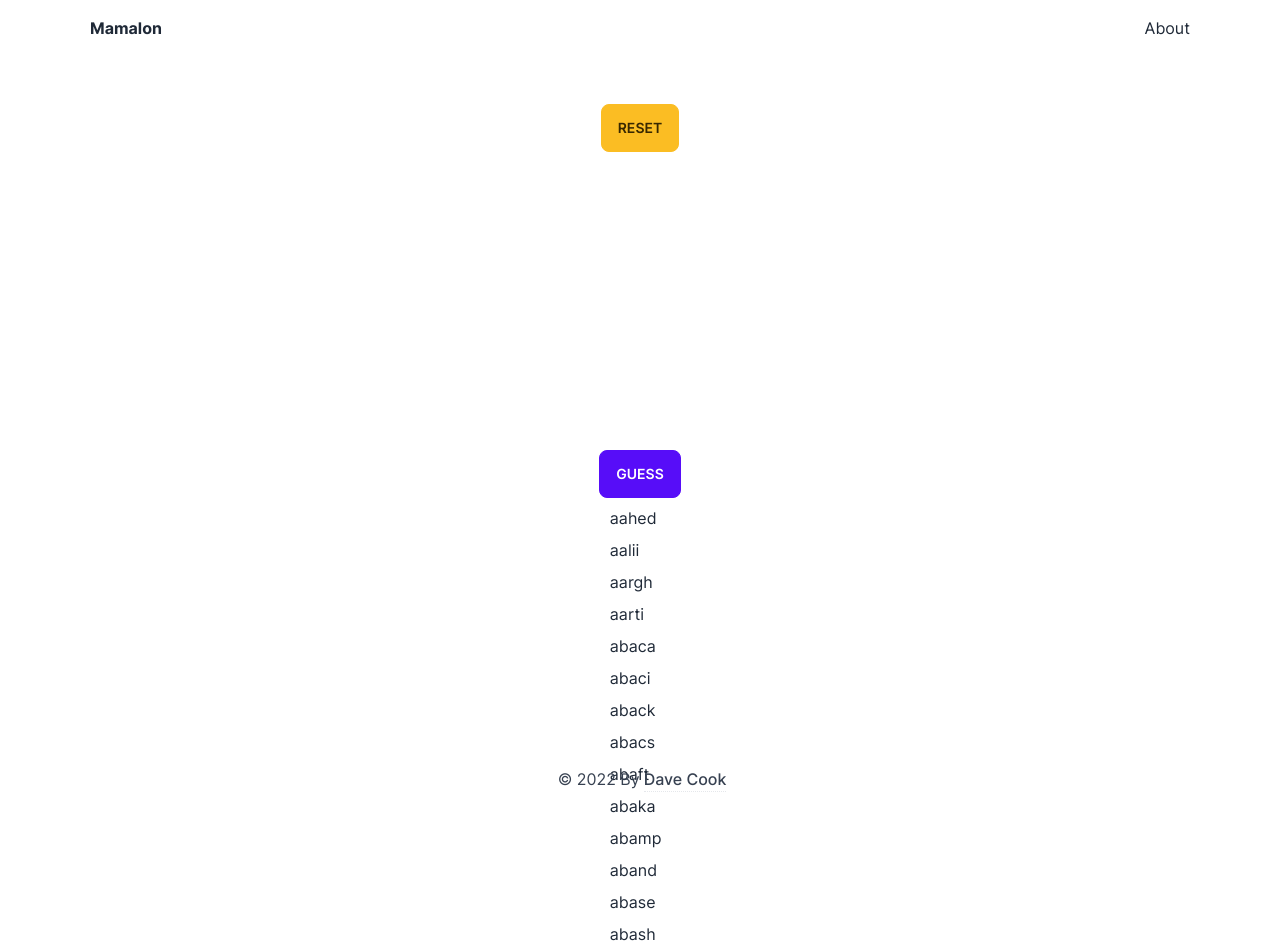
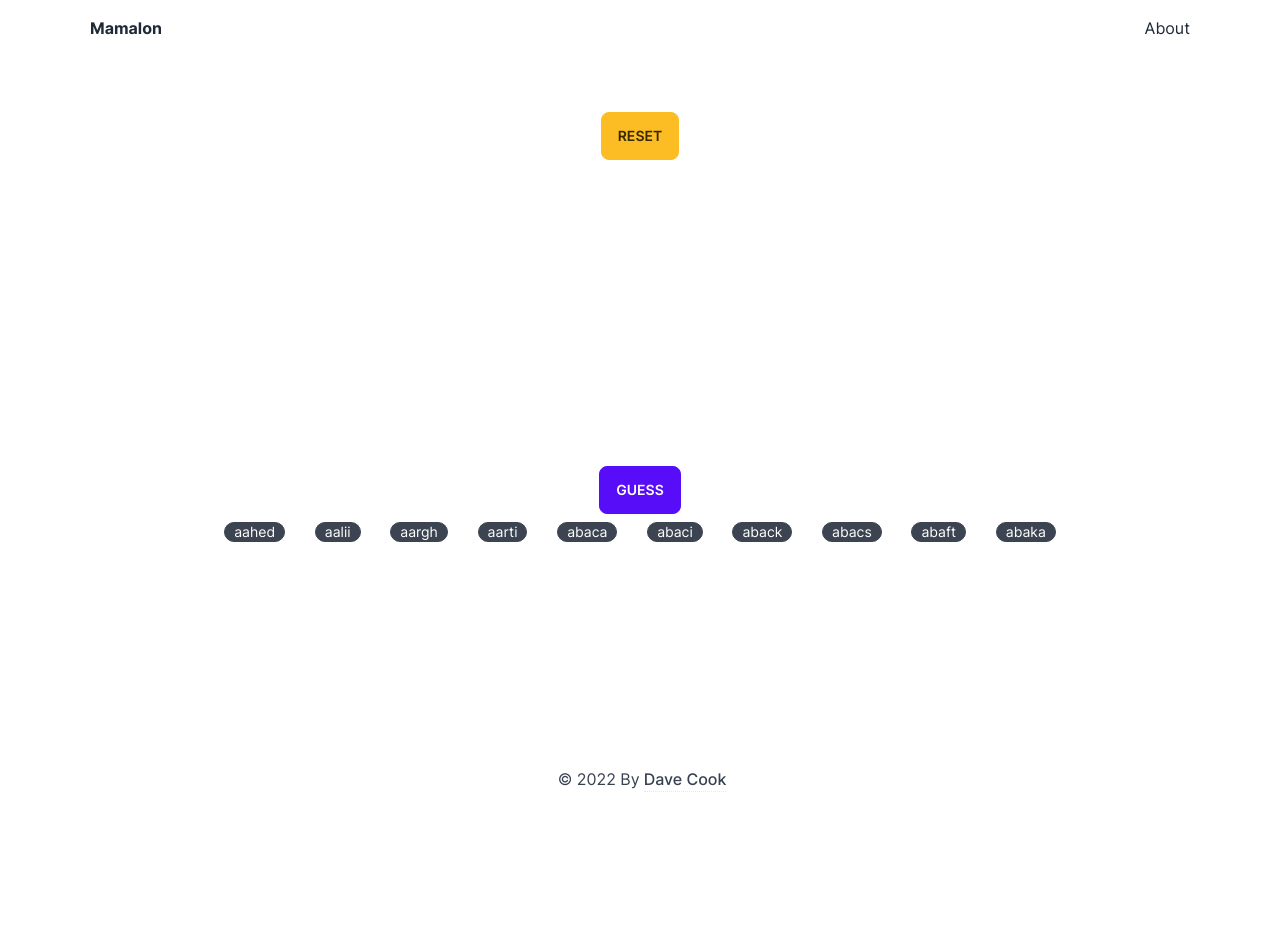
Before and after one commit to davecook88/portfolio-next, a Next.js app: page /wordle in a window 1280 px wide. Shown: the top 952 px of the page. After the commit the page ends 800 px from the top, so only its background shows below. Built offline with nearby package versions, Linux system fonts and the light colour scheme.

Commit message:
wordle take into account incorrect position

```diff
--- a/src/components/wordle/LetterBox/index.tsx
+++ b/src/components/wordle/LetterBox/index.tsx
@@ -14,17 +14,33 @@ export const LetterBox: FC<LetterBoxProps> = ({
   const clickHandler = () => {
     if (!letter || !clue || !setLetterClue) return;
     if (!clue) {
-      return setLetterClue({ status: LETTER_STATUS.IN_WORD, index: null });
+      return setLetterClue({
+        status: LETTER_STATUS.IN_WORD,
+        index: null,
+        notIndex: [index],
+      });
     }
+    const currentNotIndex = clue.notIndex || [];
     switch (clue.status) {
       case LETTER_STATUS.NOT_IN_WORD:
-        return setLetterClue({ status: LETTER_STATUS.IN_WORD, index: null });
+        return setLetterClue({
+          status: LETTER_STATUS.IN_WORD,
+          index: null,
+          notIndex: [...currentNotIndex, index],
+        });
       case LETTER_STATUS.UNKNOWN:
-        return setLetterClue({ status: LETTER_STATUS.IN_WORD, index: null });
+        // eslint-disable-next-line no-case-declarations
+
+        return setLetterClue({
+          status: LETTER_STATUS.IN_WORD,
+          index: null,
+          notIndex: [...currentNotIndex, index],
+        });
       case LETTER_STATUS.IN_WORD:
         return setLetterClue({
           status: LETTER_STATUS.INDEX_KNOWN,
           index,
+          notIndex: null,
         });
       case LETTER_STATUS.INDEX_KNOWN:
         return setLetterClue({
@@ -32,6 +48,7 @@ export const LetterBox: FC<LetterBoxProps> = ({
             ? LETTER_STATUS.UNKNOWN
             : LETTER_STATUS.NOT_IN_WORD,
           index: null,
+          notIndex: null,
         });
     }
   };
--- a/src/components/wordle/SuggestionsList/index.tsx
+++ b/src/components/wordle/SuggestionsList/index.tsx
@@ -4,9 +4,14 @@ import { SuggestionsListProps } from '@/components/wordle/SuggestionsList/types'
 
 export const SuggestionsList: FC<SuggestionsListProps> = ({ words }) => {
   return (
-    <div className='flex w-max flex-col gap-2'>
+    <div className='flex select-none justify-center gap-2 text-center md:w-4/6 '>
       {words.map((word) => (
-        <div key={word.string}>{word.string}</div>
+        <div
+          key={word.string}
+          className=' badge m-auto cursor-pointer  hover:badge-primary'
+        >
+          {word.string}
+        </div>
       ))}
     </div>
   );
--- a/src/components/wordle/hook/useWordleClues/index.ts
+++ b/src/components/wordle/hook/useWordleClues/index.ts
@@ -11,13 +11,13 @@ import { Word } from '@/components/wordle/Word';
 import { Wordmap } from '@/components/wordle/WordMap';
 
 export const useWordleClues = () => {
-  const allWords = new Wordmap(WORD_LIST).words;
-
+  const [allWords] = useState(new Wordmap(WORD_LIST).words);
   const getInitialCluesState = () =>
     lowerCaseAlphabet.reduce((map, letter) => {
       map[letter.toUpperCase()] = {
         status: LETTER_STATUS.UNKNOWN,
         index: null,
+        notIndex: null,
       };
       return map;
     }, {} as WordleClueMap);
@@ -57,7 +57,11 @@ export const useWordleClues = () => {
       } else if (clue.status === LETTER_STATUS.NOT_IN_WORD) {
         filterFunctions.push((word: Word) => !word.has(letter));
       } else if (clue.status === LETTER_STATUS.IN_WORD) {
-        filterFunctions.push((word: Word) => word.has(letter));
+        filterFunctions.push(
+          (word: Word) =>
+            word.has(letter) &&
+            !clue.notIndex?.find((index) => word.hasAtIndex(letter)(index))
+        );
       }
     }
     return filterFunctions;
--- a/src/components/wordle/index.tsx
+++ b/src/components/wordle/index.tsx
@@ -19,10 +19,17 @@ const WordleGame = () => {
   } = useWordleGuesses();
 
   const guessCount = useMemo(() => guesses.length, [guesses]);
-  const filteredSuggestions = useMemo(
-    () => suggestions.slice(0, suggestions.length - 1),
-    [guessCount, suggestions]
-  );
+  const filteredSuggestions = useMemo(() => {
+    const previousGuessesSet = new Set(
+      guesses
+        .slice(0, guesses.length - 1)
+        .map((guess) => guess.join('').toLowerCase())
+    );
+    return suggestions
+      .slice(0, 20)
+      .filter((word) => !previousGuessesSet.has(word.string))
+      .slice(0, 10);
+  }, [guessCount, suggestions]);
 
   // eslint-disable-next-line react-hooks/exhaustive-deps
   const setUnknownLetters = () => {
@@ -31,7 +38,11 @@ const WordleGame = () => {
       guess.forEach((letter) => {
         const currentClue = getClue(letter);
         if (currentClue.status === LETTER_STATUS.UNKNOWN) {
-          setClue(letter)({ index: null, status: LETTER_STATUS.NOT_IN_WORD });
+          setClue(letter)({
+            index: null,
+            status: LETTER_STATUS.NOT_IN_WORD,
+            notIndex: null,
+          });
         }
       });
     });
@@ -77,7 +88,7 @@ const WordleGame = () => {
   return (
     <div className='container mt-12'>
       <div className='m-auto w-max'>
-        <div className='m-auto w-max'>
+        <div className='m-auto w-max p-2'>
           <button
             className='btn-warning btn'
             onClick={(e) => {
```
Also changed, not shown: src/components/wordle/hook/useWordleClues/types.d.ts (+2 -7 lines).
